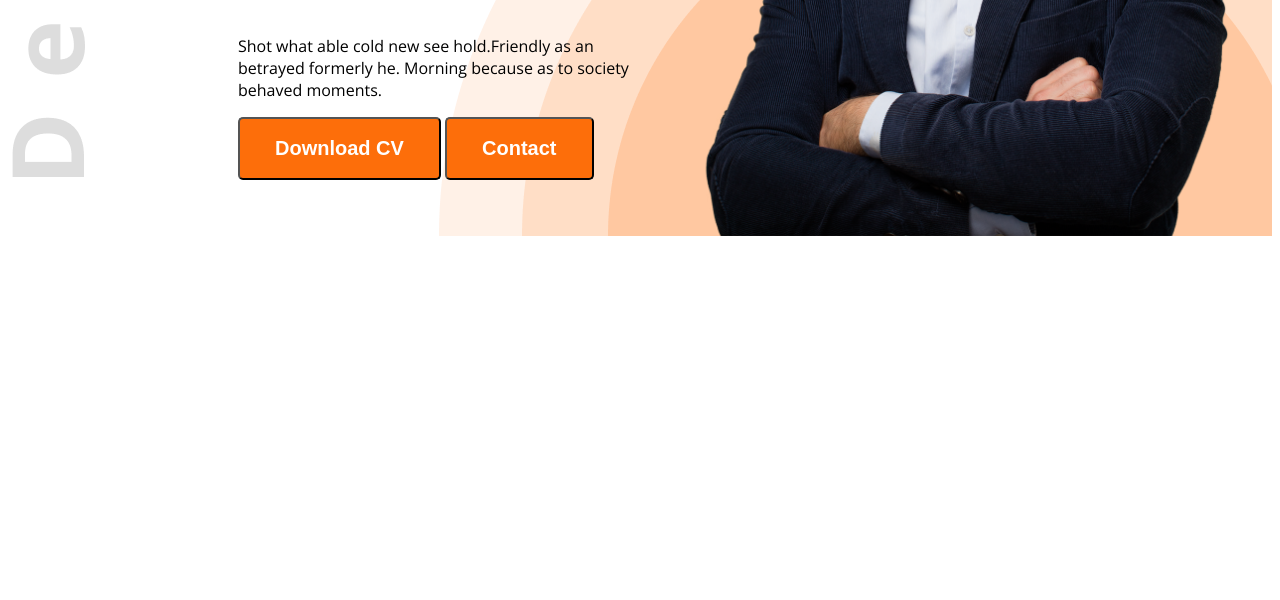
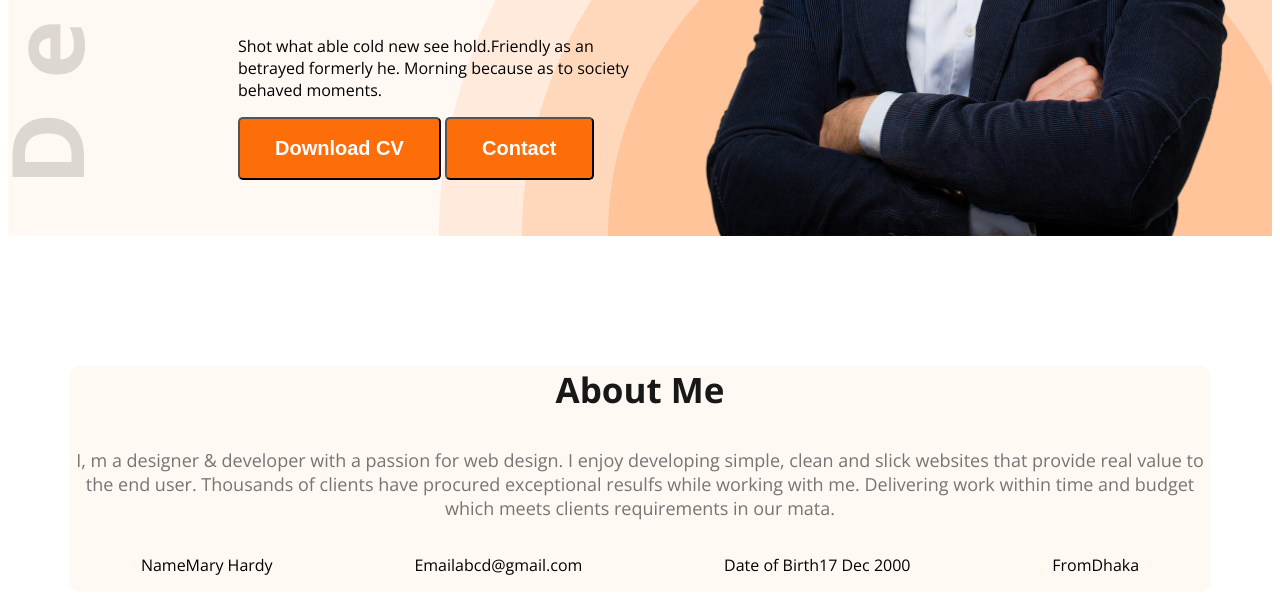
Before and after one commit to redwanshahriarshubho/web_developer_portfolio, a plain HTML site: page index.html in a window 1280 px wide. Shown: the part 594-1194 px from the top of the page. Before the commit the page ends 838 px from the top, so only its background shows below. Drawn offline with nearby package versions, Linux system fonts and the light colour scheme.

Commit message:
added more file

```diff
--- a/Styles/portfolio.css
+++ b/Styles/portfolio.css
@@ -9,10 +9,32 @@
 }
 
 /*shared style */
+
+
+
 .text-primary{
 
 
   color: #FD6E0A;
+}
+.section-title{
+
+  font-size: 35px;
+  font-weight: bold;
+  color: #181818;
+
+}
+
+/*bg=background*/
+.secondary-bg{
+
+  background-color: #fff8f3;
+}
+.section-description{
+
+
+  font-size: 18px;
+  color: #757575;
 }
 
 /*header */
@@ -100,3 +122,31 @@ font-size: 20px;
 width: 580px;
 
 }
+
+/*about styles*/
+
+.about{
+
+  border-radius: 10px;
+
+}
+
+
+.about-items{
+  display: flex;
+  justify-content: space-around;
+}
+
+.item-description{
+
+  font-weight: 600;
+}
+/*main styles*/
+main{
+
+  max-width: 1140px;
+  margin: 0 auto;
+  padding: 130px, 150px;
+  text-align: center;
+  margin-top: 130px;
+}
--- a/index.html
+++ b/index.html
@@ -10,7 +10,7 @@
     <link rel="stylesheet" href="Styles/portfolio.css">
 </head>
 <body class="open-sans-normal">
-    <header class="header">
+    <header class="header secondary-bg ">
         <nav>
 
             <h3 class="nav-title">Ma<span class="text-primary">r</span>y</h3>
@@ -37,6 +37,37 @@
 
     </header>
     <main>
+        <section class="about secondary-bg ">
+            <h3 class="section-title">About Me</h3>
+            <p class="section-description">I, m a designer & developer with a passion for web design. I enjoy developing simple, clean and slick websites that provide real value to the end user. Thousands of clients have procured exceptional resulfs while working with me. Delivering work within time and budget which meets clients requirements in our mata.</p>
+
+         <div class="about-items">
+
+            <!--.about-items*4>p.item-title+p.item-description-->
+           <div class="about-items">
+            <p class="item-title">Name</p>
+            <p class="item description">Mary Hardy</p>
+           </div>
+           <div class="about-items">
+            <p class="item-title">Email</p>
+            <p class="item description">abcd@gmail.com</p>
+           </div>
+           <div class="about-items">
+            <p class="item-title">Date of Birth</p>
+            <p class="item description">17 Dec 2000</p>
+           </div>
+           <div class="about-items">
+            <p class="item-title">From</p>
+            <p class="item description">Dhaka</p>
+           </div>
+            </div>
+
+
+
+
+
+         </div>
+        </section>
 
     </main>
     <footer>
```
